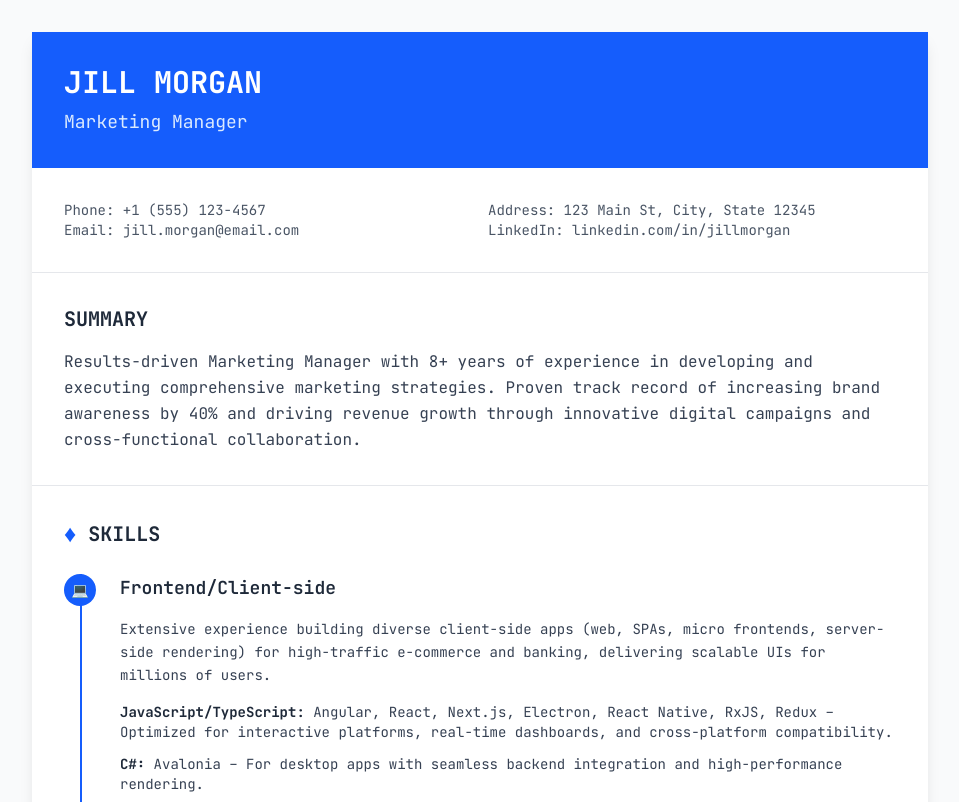
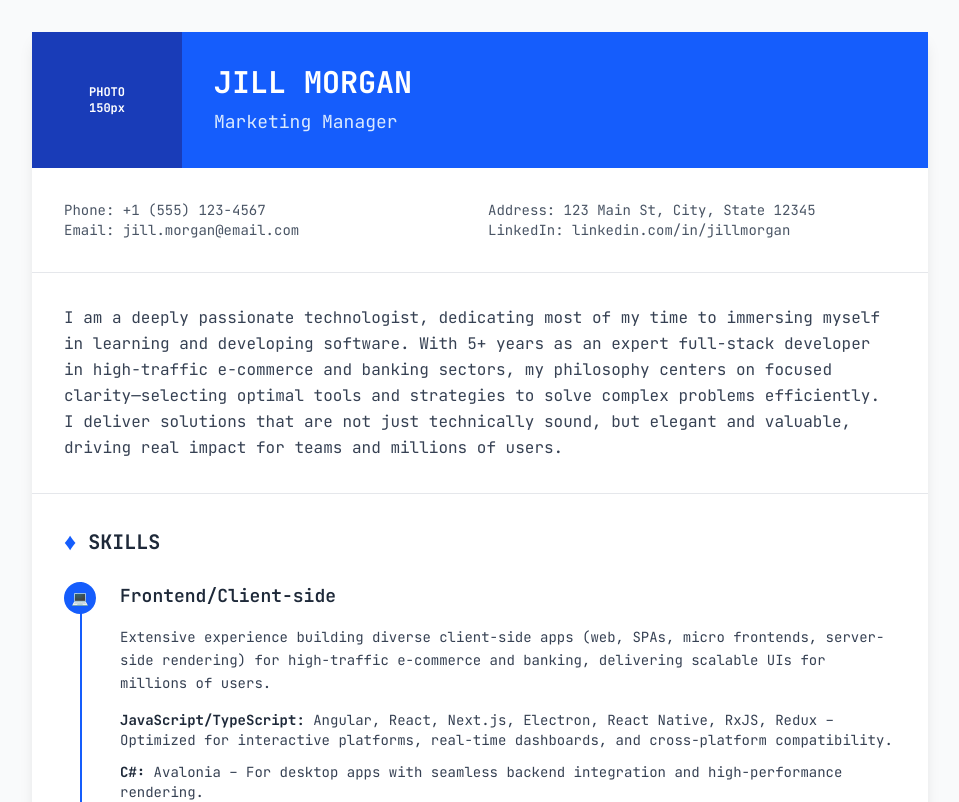
Before and after one commit to vjcspy/cv, a Next.js app in the folder next-cv/: page / in a window 1280 px wide. Shown: the top 802 px of the page, without its empty margins (160-1119 px from the left). Built offline with nearby package versions, Linux system fonts and the light colour scheme.

Commit message:
feat(CV): update layout and content to reflect developer profile
- Add profile image placeholder section to header
- Restructure header layout with flexbox
- Update summary section with developer-focused content

```diff
--- a/next-cv/src/components/CV.tsx
+++ b/next-cv/src/components/CV.tsx
@@ -5,9 +5,18 @@ const CV = () => {
     <div className="min-h-screen bg-gray-50 py-8 font-[family-name:var(--font-jetbrains-mono)]">
       <div className="max-w-4xl mx-auto bg-white shadow-lg">
         {/* Header Section */}
-        <div className="bg-blue-600 text-white p-8">
-          <h1 className="text-3xl font-bold mb-2">JILL MORGAN</h1>
-          <p className="text-blue-100 text-lg">Marketing Manager</p>
+        <div className="bg-blue-600 text-white flex">
+          {/* Profile Image Placeholder */}
+           <div className="bg-white/20 flex items-center justify-center flex-shrink-0" style={{width: '150px'}}>
+            <div className="w-full h-full bg-blue-800 flex items-center justify-center text-white text-xs font-bold">
+                PHOTO<br/>150px
+            </div>
+          </div>
+          {/* Name and Title */}
+          <div className="flex-1 p-8 flex flex-col justify-center">
+            <h1 className="text-3xl font-bold mb-2">JILL MORGAN</h1>
+            <p className="text-blue-100 text-lg">Marketing Manager</p>
+          </div>
         </div>
 
         {/* Contact Information */}
@@ -26,11 +35,8 @@ const CV = () => {
 
         {/* Summary Section */}
         <div className="p-8 border-b border-gray-200">
-          <h2 className="text-xl font-bold text-gray-800 mb-4">SUMMARY</h2>
           <p className="text-gray-700 leading-relaxed">
-            Results-driven Marketing Manager with 8+ years of experience in developing and executing
-            comprehensive marketing strategies. Proven track record of increasing brand awareness by 40%
-            and driving revenue growth through innovative digital campaigns and cross-functional collaboration.
+            I am a deeply passionate technologist, dedicating most of my time to immersing myself in learning and developing software. With 5+ years as an expert full-stack developer in high-traffic e-commerce and banking sectors, my philosophy centers on focused clarity—selecting optimal tools and strategies to solve complex problems efficiently. I deliver solutions that are not just technically sound, but elegant and valuable, driving real impact for teams and millions of users.
           </p>
         </div>
 
```
